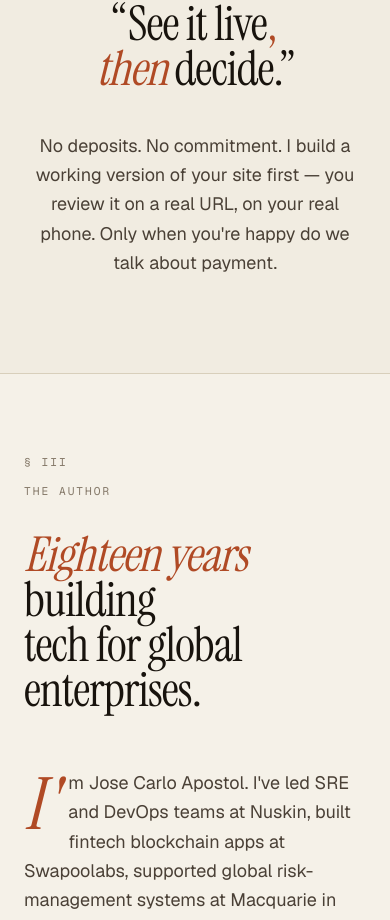
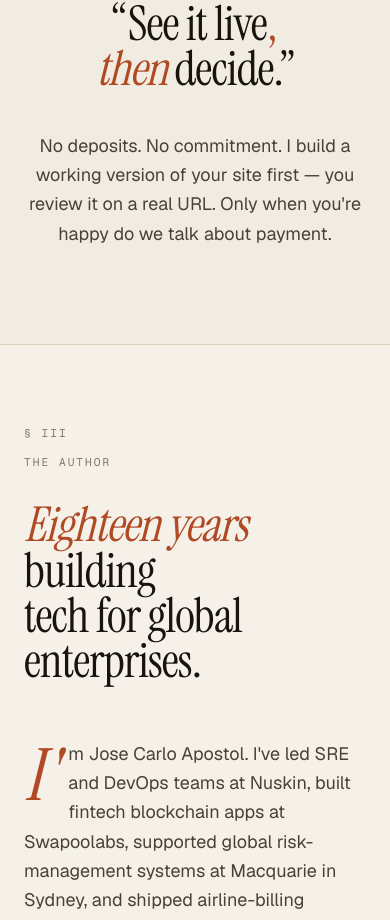
Before and after one commit to jcapostol10/apostol-dev, a Next.js app: page / in a window 390 px wide. Shown: the part 2837-3757 px from the top of the page. Built offline with nearby package versions, Linux system fonts and the light colour scheme.

Commit message:
Drop 'on your real phone' from the promise copy

```diff
--- a/src/app/page.tsx
+++ b/src/app/page.tsx
@@ -241,7 +241,7 @@ export default function HomePage() {
             <em>then</em> decide.”
           </blockquote>
           <p className="mt-10 text-lg md:text-xl text-ink-soft max-w-2xl mx-auto leading-relaxed">
-            No deposits. No commitment. I build a working version of your site first — you review it on a real URL, on your real phone. Only when you&apos;re happy do we talk about payment.
+            No deposits. No commitment. I build a working version of your site first — you review it on a real URL. Only when you&apos;re happy do we talk about payment.
           </p>
         </div>
       </section>
```
